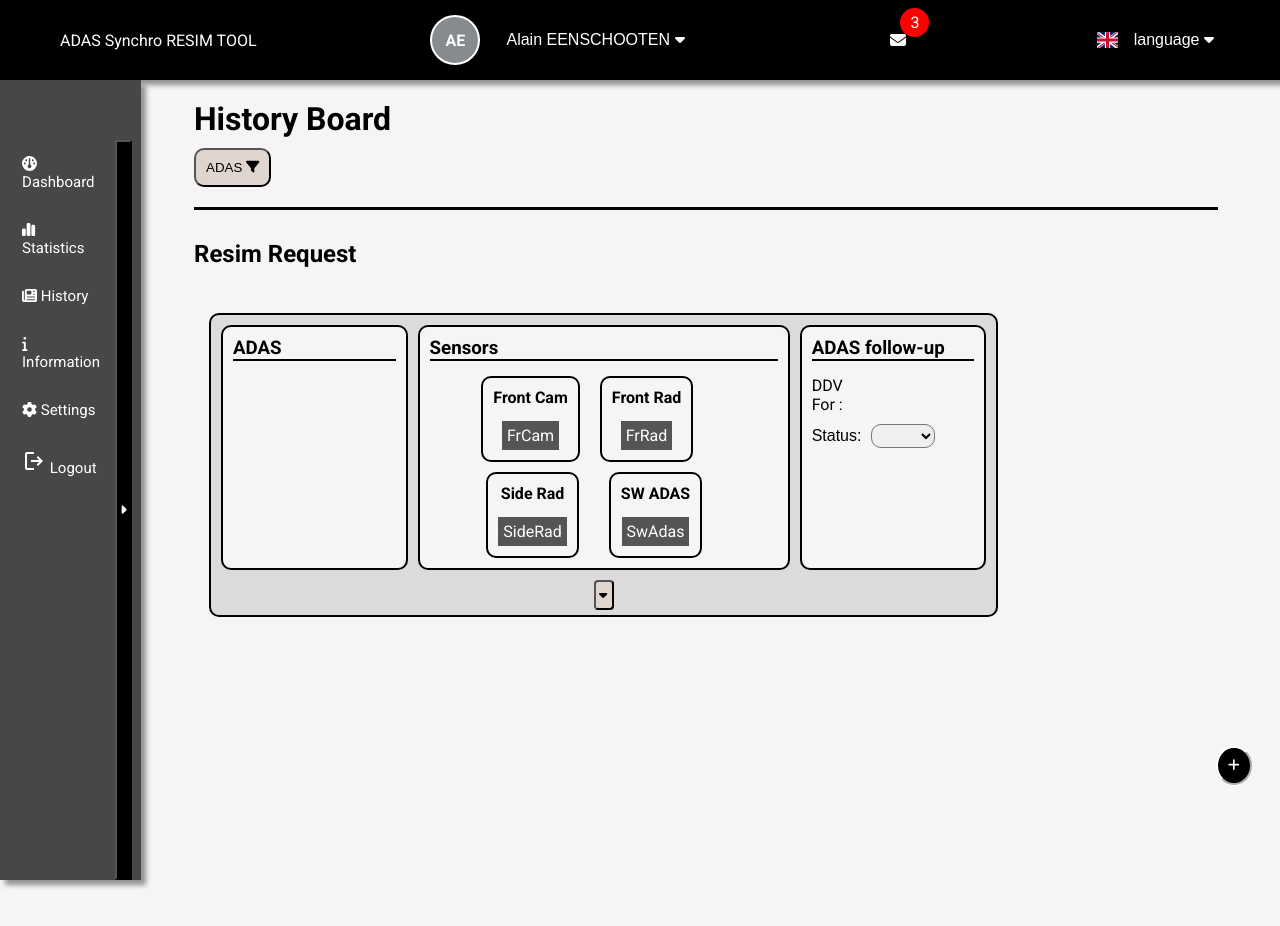
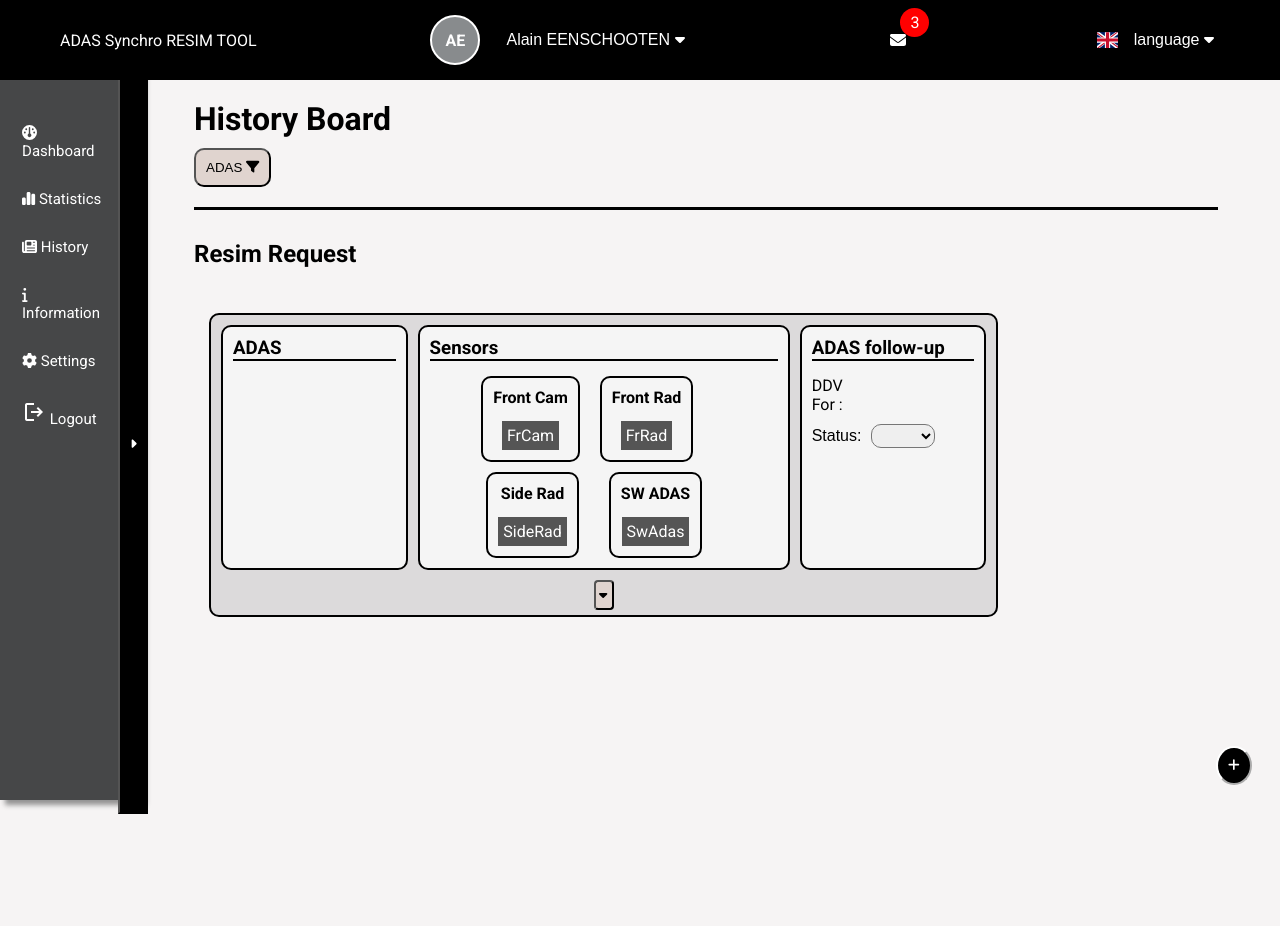
Before and after one commit to Aransandesu78/Angular_web, an Angular app: page /history in a window 1280 px wide. Shown: the top 926 px of the page. Built offline with nearby package versions, Linux system fonts and the light colour scheme; a web font is replaced by a local one.

Commit message:
Side-nav updated

```diff
--- a/src/app/app.component.css
+++ b/src/app/app.component.css
@@ -2,6 +2,7 @@
   position: fixed;
   top: 0px;
   width: 100%;
+  z-index: 2;
 }
 
 .container {
@@ -17,13 +18,12 @@
 .side-nav {
   width: 11%;
   height: 100%;
-  margin-top: 80px;
+  z-index: 1;
   left: 0;
   background-color: #464748;
   color: #fff;
   box-shadow: 5px 5px 5px #939393;
   position: fixed;
-  overflow-y : auto;
   transition: 0.5s;
   padding-top: 60px;
 }
--- a/src/app/header/header.component.css
+++ b/src/app/header/header.component.css
@@ -5,7 +5,6 @@
   color: #fff;
   display: flex;
   justify-content: space-between;
-  box-shadow: 5px 5px 5px #939393;
   align-items: center;
   position: static;
 }
--- a/src/app/modal-form/modal-form.component.ts
+++ b/src/app/modal-form/modal-form.component.ts
@@ -1,6 +1,6 @@
 import { CommonModule } from '@angular/common';
 import { Component, EventEmitter, OnInit, Output } from '@angular/core';
-import { FormControl, FormGroup, FormsModule, ReactiveFormsModule } from '@angular/forms';
+import { FormControl, FormGroup, FormsModule, ReactiveFormsModule, Validators } from '@angular/forms';
 import { FontAwesomeModule } from '@fortawesome/angular-fontawesome';
 import { faXmark } from '@fortawesome/free-solid-svg-icons';
 import { Adas, Sensors, Follow, Comments } from '../object';
@@ -39,11 +39,11 @@ export class ModalFormComponent implements OnInit {
   // Initialisation pour la récupération du formulaire
   private initForm(): void {
     this.form = new FormGroup({
-      PlatformVehicule: new FormControl<string | null>(''),
-      projectVehicule : new FormControl<string | null>(''),
-      ADASDrivingOwner: new FormControl<string | null>(''),
-      TypeDriving: new FormControl<string | null>(''),
-      ADASApplicantOwner: new FormControl<string | null>(''),
+      PlatformVehicule: new FormControl<string | null>('', [Validators.required]),
+      projectVehicule : new FormControl<string | null>('', [Validators.required]),
+      ADASDrivingOwner: new FormControl<string | null>('', [Validators.required]),
+      TypeDriving: new FormControl<string | null>('', [Validators.required]),
+      ADASApplicantOwner: new FormControl<string | null>('', [Validators.required]),
 
       silSWFrCam: new FormControl<string | null>(''),
       linkSilSWFrCam: new FormControl<string | null>(''),
@@ -64,11 +64,12 @@ export class ModalFormComponent implements OnInit {
   // Soumission du formulaire
   onSubmit() {
     const formData = this.form.value;
+    console.log(formData);
     return formData;
   }
 
   // Fermeture du modal
-  closeModal(){
+  closeModal() : void {
     this.close.emit();
   }
 }
--- a/src/app/object.ts
+++ b/src/app/object.ts
@@ -49,6 +49,7 @@ export class Follow {
 
     constructor(){
         this.dateCreationResimLoopRequest = new Date();
+        console.log(this.dateCreationResimLoopRequest);
     }
 }
 
--- a/src/app/resim-request/resim-request.component.html
+++ b/src/app/resim-request/resim-request.component.html
@@ -69,7 +69,7 @@
     <!-- Creation d'une section commentaires -->
     <div class="optional-content"  [ngClass]="{'show' : isVisible, 'hide' : !isVisible}">
         <div class="form">
-            <form [formGroup]="formGroup">
+            <form [formGroup]="formGroup" (ngSubmit)="Submit()">
                 <div class="resim-comments">
                     <label for="comments" class="form-label">Comments : </label>
                     <textarea id="comments" rows="5" cols="25" type="text" formControlName="resim_comments" class="form-comments"></textarea>
--- a/src/app/resim-request/resim-request.component.ts
+++ b/src/app/resim-request/resim-request.component.ts
@@ -38,7 +38,6 @@ export class ResimRequestComponent {
     results_comments : new FormControl(''),
   });
 
-
   toggleDiv() : void {
     this.isVisible = !this.isVisible;
   }
@@ -56,4 +55,10 @@ export class ResimRequestComponent {
     }
   }
 
+  // Soumission du formulaire
+  Submit() {
+    const formData = this.formGroup.value;
+    return formData;
+  }
+
 }
--- a/src/app/side-nav/side-nav.component.css
+++ b/src/app/side-nav/side-nav.component.css
@@ -8,6 +8,7 @@ a {
   font-size: 15px;
   display: flex;
   transition: 0.3s;
+  margin-top: 10%;
   margin-left: 5%;
   width: 100%;
   height: 100%;
@@ -18,11 +19,10 @@ a {
   position: relative;
   height: 100%;
   width: 30px;
-  margin-right: 20px;
 }
 
 .btn_toggleSideNav {
-  padding : 3px;
+  padding : 1%;
   border-color: #000;
   background-color: black;
   height: 100%;
@@ -30,30 +30,10 @@ a {
   color: #fff;
 }
 
-/* .nav-items .menu .btn_toggleSideNav .tooltiptext {
-  visibility: hidden;
-  width: 120px;
-  background-color: #555;
-  color: #fff;
-  text-align: center;
-  border-radius: 6px;
-  padding: 5px 0;
-  position: absolute;
-  z-index: 1;
-  bottom: 125%;
-  left: 50%;
-  margin-left: -60px;
-  opacity: 0;
-  transition: opacity 0.3s;
-}
-
-.btn_toggleSideNav:hover .tooltiptext {
-  visibility: visible;
-} */
-
 .options {
-  width: 100%;
+  width: 80%;
   height: 100%;
+  margin-top: 50%;
 }
 
 .nav-item {
@@ -63,7 +43,6 @@ a {
   text-align: start;
   text-decoration: none;
 }
-
 
 /*@media only screen and (max-width: 1300px) {
   .nav-items .nav-item {
@@ -75,7 +54,7 @@ a {
   background-color: rgb(44, 45, 46);
 }
 
-.nav-items .nav-item .fa-icon {
+.fa-icon {
   margin-right: 25px;
   font-size: 22px;
 }
```
